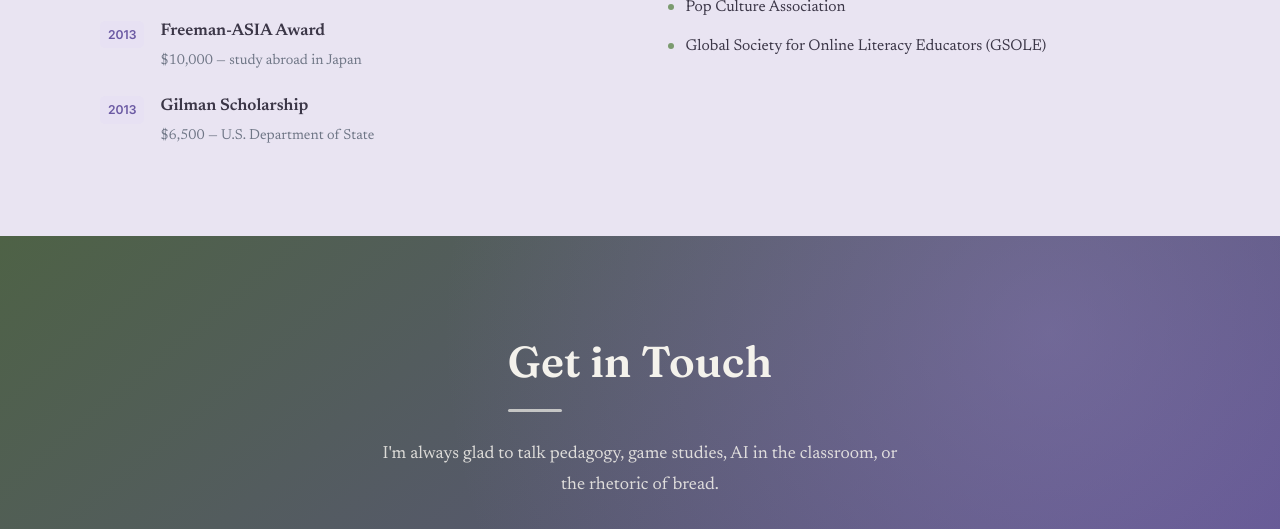
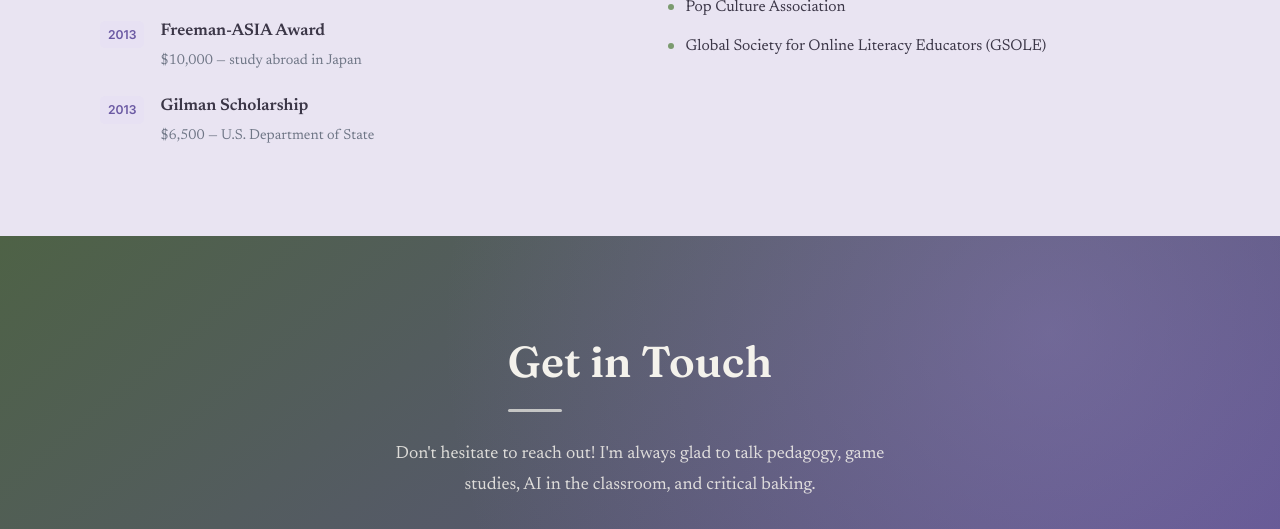
Before and after one commit to veekenne/NEHDIKennedyePortfolioSum26, a plain HTML site: page index.html in a window 1280 px wide. Shown: the part 7232-7761 px from the top of the page. Drawn offline with Linux system fonts and the light colour scheme.

Commit message:
Update contact blurb
Co-Authored-By: Claude Opus 4.8 <noreply@anthropic.com>
Claude-Session: https://claude.ai/code/session_01TpEQdzVCQ8EWAnZwZFmBmB

```diff
--- a/index.html
+++ b/index.html
@@ -417,7 +417,7 @@
     <section class="section contact-section" id="contact">
       <div class="container reveal contact-inner">
         <h2 class="section-title">Get in Touch</h2>
-        <p class="contact-sub">I'm always glad to talk pedagogy, game studies, AI in the classroom, or the rhetoric of bread.</p>
+        <p class="contact-sub">Don't hesitate to reach out! I'm always glad to talk pedagogy, game studies, AI in the classroom, and critical baking.</p>
         <div class="contact-links">
           <a href="mailto:profveekennedy@gmail.com" class="contact-link">
             <svg xmlns="http://www.w3.org/2000/svg" width="20" height="20" viewBox="0 0 24 24" fill="none" stroke="currentColor" stroke-width="2" stroke-linecap="round" stroke-linejoin="round"><rect x="2" y="4" width="20" height="16" rx="2"/><path d="m22 7-8.97 5.7a1.94 1.94 0 0 1-2.06 0L2 7"/></svg>
```
